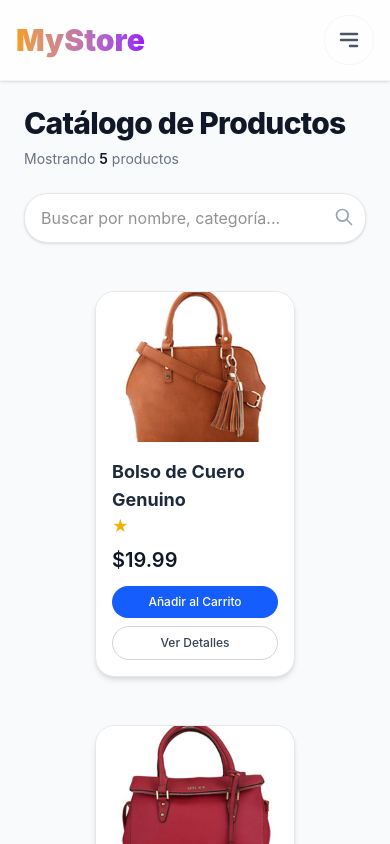
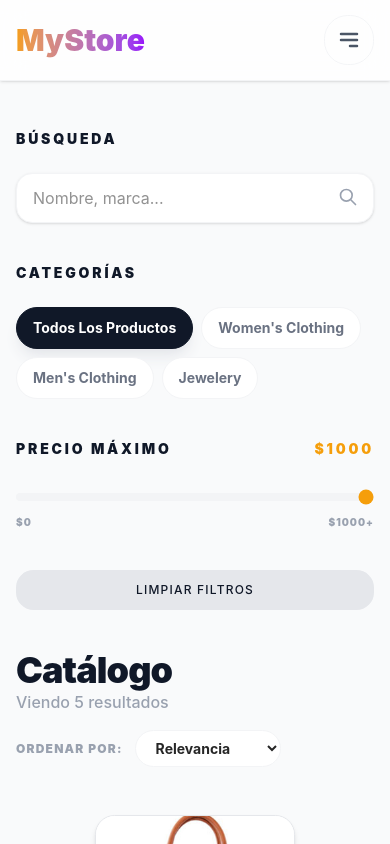
Before and after one commit to mateodev88/E-commerce-, a React (Vite) app: page /gallery in a window 390 px wide. Shown: the top 844 px of the page. Built offline with nearby package versions, Linux system fonts and the light colour scheme.

Commit message:
feat: implementar Sidebar de filtros avanzados con diseño responsivo

```diff
--- a/src/pages/gallery/Gallery.jsx
+++ b/src/pages/gallery/Gallery.jsx
@@ -2,6 +2,7 @@ import { useEffect, useMemo, useState } from "react";
 import ProductGallery from "../../components/organisms/ProductGallery";
 import { getProducts } from "../../services/productService";
 import useProductStore from "../../store/productStore";
+import Button from "../../components/atoms/Button";
 
 const ITEMS_PER_PAGE = 8;
 
@@ -9,6 +10,9 @@ export default function Gallery() {
   const { products, setProducts, isLoading, setLoading, setError } = useProductStore();
   const [searchTerm, setSearchTerm] = useState("");
   const [currentPage, setCurrentPage] = useState(1);
+  const [selectedCategory, setSelectedCategory] = useState("all");
+  const [sortBy, setSortBy] = useState("default");
+  const [maxPrice, setMaxPrice] = useState(1000);
 
   useEffect(() => {
     if (products.length === 0) {
@@ -25,18 +29,42 @@ export default function Gallery() {
     }
   }, [products.length, setProducts, setLoading, setError]);
 
+  const categories = useMemo(() => {
+    const cats = new Set(products.map(p => p.category));
+    return ["all", ...Array.from(cats)];
+  }, [products]);
+
   const filteredProducts = useMemo(() => {
+    let result = [...products];
+
+    // Búsqueda
     const normalized = searchTerm.trim().toLowerCase();
-    if (!normalized) return products;
+    if (normalized) {
+      result = result.filter((p) =>
+        p.title.toLowerCase().includes(normalized) ||
+        p.description.toLowerCase().includes(normalized)
+      );
+    }
 
-    return products.filter((product) => {
-      return (
-        product.title.toLowerCase().includes(normalized) ||
-        product.description.toLowerCase().includes(normalized) ||
-        product.category?.toLowerCase().includes(normalized)
-      );
-    });
-  }, [products, searchTerm]);
+    // Filtro Categoría
+    if (selectedCategory !== "all") {
+      result = result.filter((p) => p.category === selectedCategory);
+    }
+
+    // Filtro Precio
+    result = result.filter((p) => Number(p.price) <= maxPrice);
+
+    // Ordenamiento
+    if (sortBy === "price-low") {
+      result.sort((a, b) => Number(a.price) - Number(b.price));
+    } else if (sortBy === "price-high") {
+      result.sort((a, b) => Number(b.price) - Number(a.price));
+    } else if (sortBy === "name") {
+      result.sort((a, b) => a.title.localeCompare(b.title));
+    }
+
+    return result;
+  }, [products, searchTerm, selectedCategory, sortBy, maxPrice]);
 
   const totalPages = Math.max(1, Math.ceil(filteredProducts.length / ITEMS_PER_PAGE));
   const startIndex = (currentPage - 1) * ITEMS_PER_PAGE;
@@ -47,6 +75,14 @@ export default function Gallery() {
     setCurrentPage(1);
   };
 
+  const clearFilters = () => {
+    setSearchTerm("");
+    setSelectedCategory("all");
+    setSortBy("default");
+    setMaxPrice(1000);
+    setCurrentPage(1);
+  };
+
   const goToPage = (page) => {
     setCurrentPage(page);
     window.scrollTo({ top: 0, behavior: 'smooth' });
@@ -54,88 +90,165 @@ export default function Gallery() {
 
   if (isLoading) {
     return (
-      <div className="flex flex-col justify-center items-center h-96">
-        <div className="animate-spin rounded-full h-12 w-12 border-b-2 border-primary"></div>
-        <p className="mt-4 text-gray-500 animate-pulse">Cargando galería...</p>
+      <div className="flex flex-col justify-center items-center h-screen">
+        <div className="animate-spin rounded-full h-16 w-16 border-b-4 border-primary"></div>
+        <p className="mt-4 text-gray-500 animate-pulse font-bold">Actualizando catálogo...</p>
       </div>
     );
   }
 
   return (
-    <section className="max-w-7xl mx-auto p-6 lg:px-8">
-      <header className="flex flex-col md:flex-row md:items-center md:justify-between gap-6 mb-10">
+    <section className="max-w-7xl mx-auto px-4 py-12 lg:px-8">
+      <div className="lg:flex gap-12">
+
+        {/* Sidebar: Filtros */}
+        <aside className="lg:w-1/4 mb-10 lg:mb-0 space-y-10">
           <div>
-          <h1 className="text-3xl font-extrabold tracking-tight text-gray-900">Catálogo de Productos</h1>
-          <p className="text-sm text-gray-500 mt-2">
-            Mostrando <span className="font-semibold text-gray-900">{filteredProducts.length}</span> productos
-          </p>
-        </div>
-
-        <div className="relative w-full md:w-96">
+            <h3 className="text-sm font-black text-gray-900 uppercase tracking-[0.2em] mb-6">Búsqueda</h3>
+            <div className="relative">
               <input
                 type="text"
                 value={searchTerm}
                 onChange={handleSearchChange}
-            placeholder="Buscar por nombre, categoría..."
-            className="w-full pl-4 pr-10 py-3 rounded-xl border border-gray-200 shadow-sm focus:outline-none focus:ring-2 focus:ring-primary/20 focus:border-primary transition-all bg-white"
+                placeholder="Nombre, marca..."
+                className="w-full pl-4 pr-10 py-3 rounded-2xl border border-gray-100 bg-white shadow-sm focus:ring-2 focus:ring-primary/20 transition-all outline-none"
               />
-          <div className="absolute right-3 top-3.5 text-gray-400">
-            <svg className="w-5 h-5" fill="none" stroke="currentColor" viewBox="0 0 24 24">
+              <svg className="w-5 h-5 absolute right-4 top-3.5 text-gray-400" fill="none" stroke="currentColor" viewBox="0 0 24 24">
                 <path strokeLinecap="round" strokeLinejoin="round" strokeWidth={2} d="M21 21l-6-6m2-5a7 7 0 11-14 0 7 7 0 0114 0z" />
               </svg>
             </div>
           </div>
+
+          <div>
+            <h3 className="text-sm font-black text-gray-900 uppercase tracking-[0.2em] mb-6">Categorías</h3>
+            <div className="flex flex-wrap lg:flex-col gap-2">
+              {categories.map((cat) => (
+                <button
+                  key={cat}
+                  onClick={() => { setSelectedCategory(cat); setCurrentPage(1); }}
+                  className={`px-4 py-2.5 rounded-xl text-sm font-bold capitalize transition-all border ${
+                    selectedCategory === cat
+                      ? "bg-gray-900 text-white border-gray-900 shadow-lg shadow-gray-200"
+                      : "bg-white text-gray-500 border-gray-100 hover:border-gray-300"
+                  }`}
+                >
+                  {cat === "all" ? "Todos los productos" : cat}
+                </button>
+              ))}
+            </div>
+          </div>
+
+          <div>
+            <h3 className="text-sm font-black text-gray-900 uppercase tracking-[0.2em] mb-6 flex justify-between">
+              Precio Máximo
+              <span className="text-primary font-black">${maxPrice}</span>
+            </h3>
+            <input
+              type="range"
+              min="0"
+              max="1000"
+              step="50"
+              value={maxPrice}
+              onChange={(e) => setMaxPrice(Number(e.target.value))}
+              className="w-full h-2 bg-gray-100 rounded-lg appearance-none cursor-pointer accent-primary"
+            />
+            <div className="flex justify-between text-[10px] font-black text-gray-400 mt-2 uppercase tracking-widest">
+              <span>$0</span>
+              <span>$1000+</span>
+            </div>
+          </div>
+
+          <Button
+            variant="secondary"
+            onClick={clearFilters}
+            className="w-full py-3 text-xs font-black uppercase tracking-widest"
+          >
+            Limpiar Filtros
+          </Button>
+        </aside>
+
+        {/* Contenido Principal */}
+        <main className="lg:w-3/4">
+          <header className="flex flex-col sm:flex-row justify-between items-start sm:items-center gap-4 mb-10">
+            <div>
+              <h1 className="text-4xl font-black text-gray-900 tracking-tight">Catálogo</h1>
+              <p className="text-gray-400 font-medium">
+                Viendo {filteredProducts.length} resultados
+              </p>
+            </div>
+
+            <div className="flex items-center gap-3">
+              <span className="text-xs font-black text-gray-400 uppercase tracking-widest">Ordenar por:</span>
+              <select
+                value={sortBy}
+                onChange={(e) => setSortBy(e.target.value)}
+                className="bg-white border border-gray-100 rounded-xl px-4 py-2 text-sm font-bold outline-none focus:ring-2 focus:ring-primary/20 cursor-pointer"
+              >
+                <option value="default">Relevancia</option>
+                <option value="price-low">Menor Precio</option>
+                <option value="price-high">Mayor Precio</option>
+                <option value="name">Nombre A-Z</option>
+              </select>
+            </div>
           </header>
 
+          {visibleProducts.length > 0 ? (
             <ProductGallery products={visibleProducts} />
+          ) : (
+            <div className="bg-white rounded-[2.5rem] border border-dashed border-gray-200 p-20 text-center">
+              <div className="w-20 h-20 bg-gray-50 rounded-full flex items-center justify-center mx-auto mb-6">
+                <svg className="w-10 h-10 text-gray-300" fill="none" stroke="currentColor" viewBox="0 0 24 24">
+                  <path strokeLinecap="round" strokeLinejoin="round" strokeWidth={2} d="M21 21l-6-6m2-5a7 7 0 11-14 0 7 7 0 0114 0z" />
+                </svg>
+              </div>
+              <h3 className="text-xl font-black text-gray-900 mb-2">Sin resultados</h3>
+              <p className="text-gray-400 font-medium mb-8">No encontramos productos que coincidan con tus filtros.</p>
+              <Button variant="primary" onClick={clearFilters}>Mostrar todo</Button>
+            </div>
+          )}
 
+          {/* Paginación */}
           {totalPages > 1 && (
-        <nav className="flex justify-center items-center gap-2 mt-12 py-4">
+            <nav className="flex justify-center items-center gap-2 mt-20">
               <button
-            type="button"
                 onClick={() => goToPage(currentPage - 1)}
                 disabled={currentPage === 1}
-            className="p-2 rounded-lg border border-gray-200 bg-white text-gray-600 disabled:opacity-40 disabled:cursor-not-allowed hover:bg-gray-50 transition-colors"
-            aria-label="Página anterior"
+                className="w-12 h-12 flex items-center justify-center rounded-2xl border border-gray-100 bg-white text-gray-400 disabled:opacity-30 hover:text-primary hover:border-primary transition-all"
               >
-            <svg className="w-5 h-5" fill="none" stroke="currentColor" viewBox="0 0 24 24">
-              <path strokeLinecap="round" strokeLinejoin="round" strokeWidth={2} d="M15 19l-7-7 7-7" />
+                <svg className="w-6 h-6" fill="none" stroke="currentColor" viewBox="0 0 24 24">
+                  <path strokeLinecap="round" strokeLinejoin="round" strokeWidth={2.5} d="M15 19l-7-7 7-7" />
                 </svg>
               </button>
 
               <div className="flex gap-2">
-            {Array.from({ length: totalPages }, (_, index) => {
-              const page = index + 1;
-              return (
+                {Array.from({ length: totalPages }, (_, i) => i + 1).map((page) => (
                   <button
                     key={page}
-                  type="button"
                     onClick={() => goToPage(page)}
-                  className={`w-10 h-10 rounded-lg text-sm font-bold border transition-all ${
+                    className={`w-12 h-12 rounded-2xl text-sm font-black transition-all ${
                       page === currentPage
-                      ? "border-primary bg-primary text-white shadow-md scale-110"
-                      : "border-gray-200 bg-white text-gray-600 hover:border-gray-300 hover:bg-gray-50"
+                        ? "bg-primary text-white shadow-xl shadow-primary/20 scale-110"
+                        : "bg-white text-gray-400 border border-gray-100 hover:border-gray-300"
                     }`}
                   >
                     {page}
                   </button>
-              );
-            })}
+                ))}
               </div>
 
               <button
-            type="button"
                 onClick={() => goToPage(currentPage + 1)}
                 disabled={currentPage === totalPages}
-            className="p-2 rounded-lg border border-gray-200 bg-white text-gray-600 disabled:opacity-40 disabled:cursor-not-allowed hover:bg-gray-50 transition-colors"
-            aria-label="Siguiente página"
+                className="w-12 h-12 flex items-center justify-center rounded-2xl border border-gray-100 bg-white text-gray-400 disabled:opacity-30 hover:text-primary hover:border-primary transition-all"
               >
-            <svg className="w-5 h-5" fill="none" stroke="currentColor" viewBox="0 0 24 24">
-              <path strokeLinecap="round" strokeLinejoin="round" strokeWidth={2} d="M9 5l7 7-7 7" />
+                <svg className="w-6 h-6" fill="none" stroke="currentColor" viewBox="0 0 24 24">
+                  <path strokeLinecap="round" strokeLinejoin="round" strokeWidth={2.5} d="M9 5l7 7-7 7" />
                 </svg>
               </button>
             </nav>
           )}
+        </main>
+      </div>
     </section>
   );
 }
```
Lines whose indentation alone changed are shown as unchanged.
